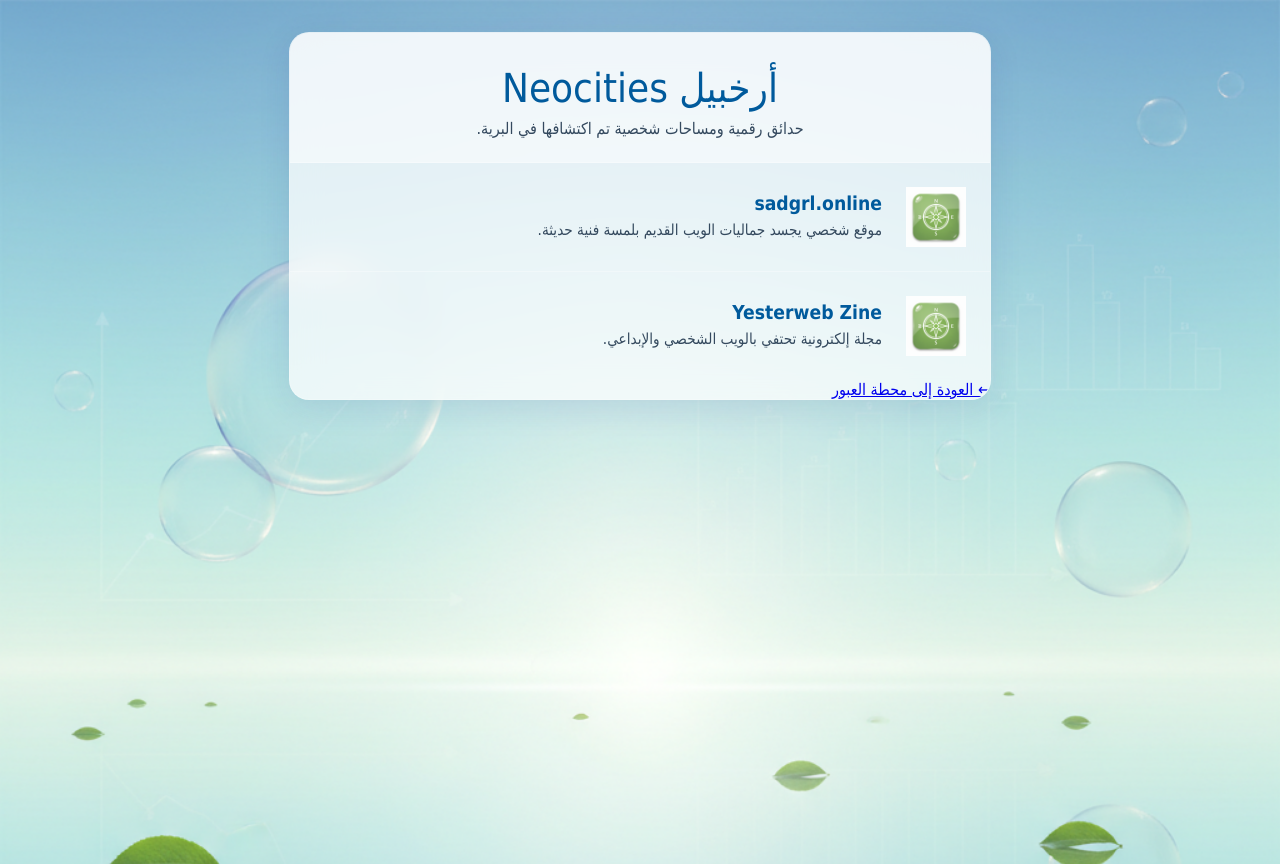
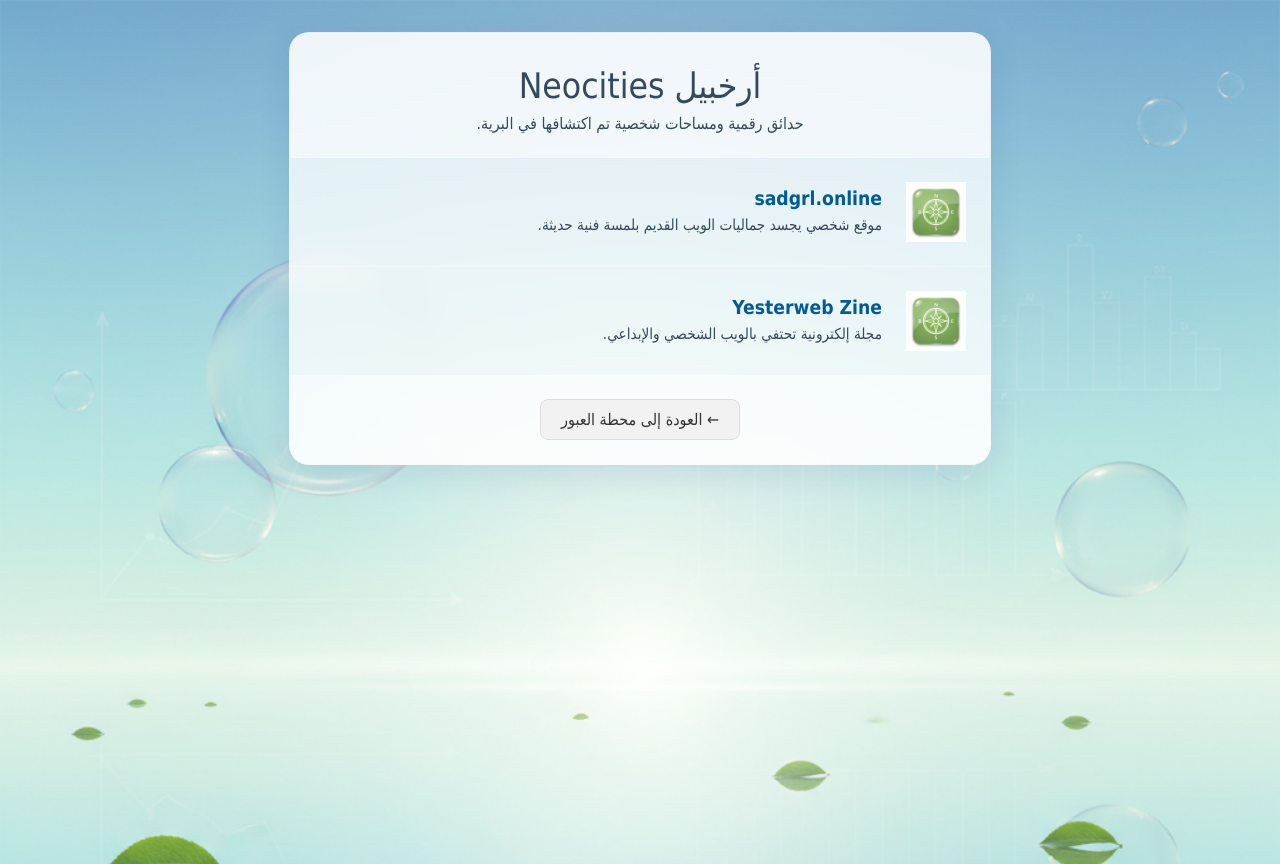
Before and after one commit to mhmdn97/ALS.github.io, a plain HTML site: page neocities_discoveries.html in a window 1280 px wide. Drawn offline with Linux system fonts and the light colour scheme.

Commit message:
Update style.css

```diff
--- a/style.css
+++ b/style.css
@@ -94,3 +94,34 @@ header p {
     line-height: 1.5;
     color: #34495e;
 }
+/* --- تنسيقات إضافية للصفحات الفرعية --- */
+
+/* تصغير حجم العنوان في الصفحات الفرعية قليلاً */
+.subpage-header {
+    font-size: 2.2rem;
+    color: #34495e;
+}
+
+/* تنسيق تذييل الصفحة الفرعية وزر العودة */
+.subpage-footer {
+    padding: 1.5rem;
+    text-align: center;
+    background: rgba(255, 255, 255, 0.5);
+}
+
+.back-button {
+    display: inline-block;
+    padding: 10px 20px;
+    background-color: #f2f2f2;
+    color: #333;
+    text-decoration: none;
+    border-radius: 8px;
+    font-weight: 500;
+    transition: background-color 0.3s ease, transform 0.2s ease;
+    border: 1px solid #ddd;
+}
+
+.back-button:hover {
+    background-color: #e9e9e9;
+    transform: translateY(-1px);
+}
```
